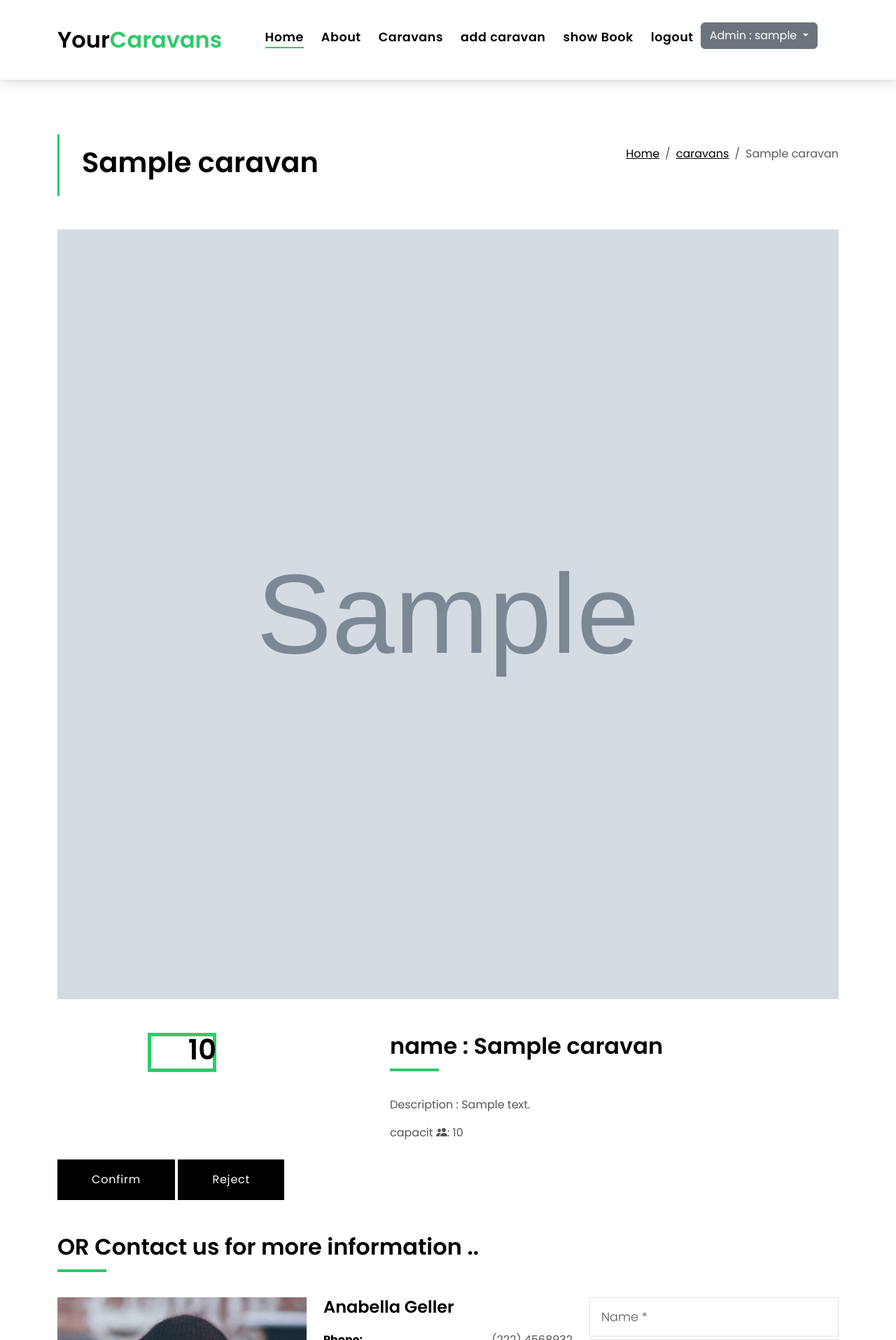
After one commit to AhmedAlhisan/YourCaravan, a Django app: page /showOnePending/1 in a window 1280 px wide. The commit adds this page. Shown: the top 1915 px of the page at 70% size. Run offline with Django 4.2, Linux system fonts and the light colour scheme; a user stored in the database is signed in; tables that the repository leaves empty hold one stand-in row (values such as "Sample post"); grey boxes marked "Sample" are stand-in pictures; some libraries are stand-ins or nearby versions.

Commit message:
Allow usere to add there Caravan for rent , add Admin Control to confirm or rejecte before Users Caravan Showed

```diff
--- a/caravansproject/website/templates/website/base.html
+++ b/caravansproject/website/templates/website/base.html
@@ -68,11 +68,9 @@
             <a class="nav-link" href="{% url 'website:all-caravans' %}">Caravans</a>
           </li>
 
+
           <li class="nav-item">
-            <a class="nav-link" href="{% url 'website:addcaravan' %}">add caravan</a>
-          </li>
-          <li class="nav-item">
-            <a class="nav-link" href="{% url 'website:addcaravan' %}">contact</a>
+            <a class="nav-link" href="{% url 'website:addcaravanuser' %}">add caravan</a>
           </li>
 
 
@@ -103,9 +101,12 @@
             </a>
 
             <ul class="dropdown-menu" aria-labelledby="dropdownMenuLink">
-              <li><a class="dropdown-item" href="#">Action</a></li>
-              <li><a class="dropdown-item" href="#">Another action</a></li>
-              <li><a class="dropdown-item" href="#">Something else here</a></li>
+              <li><a class="dropdown-item" href="#">control Caravans & appontment</a></li>
+              <li><a class="dropdown-item" href="{% url 'website:PendingCaravans' %}">confirm Users Caravan</a></li>
+              <li><a class="dropdown-item" href="#">users control</a></li>
+              <li class="nav-item">
+                <a class="nav-link" href="{% url 'website:addcaravanadmin' %}">add caravan</a>
+              </li>
             </ul>
           </div>
           {% endif %}
--- /dev/null
+++ b/caravansproject/website/templates/website/showSelctedCarvanDetailsByAdminToConfirm.html
@@ -0,0 +1,229 @@
+{% extends 'website/base.html' %}
+{% load static %}
+{% block content %}
+
+  <!--/ Intro Single star /-->
+  <section class="intro-single">
+    <div class="container">
+      <div class="row">
+        <div class="col-md-12 col-lg-8">
+          <div class="title-single-box">
+            <h1 class="title-single">{{assigend_caravan.name}}</h1>
+            <span class="color-text-a"></span>
+          </div>
+        </div>
+        <div class="col-md-12 col-lg-4">
+          <nav aria-label="breadcrumb" class="breadcrumb-box d-flex justify-content-lg-end">
+            <ol class="breadcrumb">
+              <li class="breadcrumb-item">
+                <a href="{% url 'website:home-page' %}">Home</a>
+              </li>
+              <li class="breadcrumb-item">
+                <a href="{% url 'website:all-caravans' %}">caravans</a>
+              </li>
+              <li class="breadcrumb-item active" aria-current="page">
+                {{assigend_caravan.name}}
+              </li>
+            </ol>
+          </nav>
+        </div>
+      </div>
+    </div>
+  </section>
+  <!--/ Intro Single End /-->
+
+  <!--/ Property Single Star /-->
+  <section class="property-single nav-arrow-b">
+    <div class="container">
+      <div class="row">
+        <div class="col-sm-12">
+          <div id="property-single-carousel" class="owl-carousel owl-arrow gallery-property">
+            <div class="carousel-item-b">
+              <img width="500px" height="1100px" src="{{assigend_caravan.feature_image.url}}" alt="">
+            </div>
+
+          </div>
+          <div class="row justify-content-between">
+            <div class="col-md-5 col-lg-4">
+              <div class="property-price d-flex justify-content-center foo">
+                <div class="card-header-c d-flex">
+                  <div class="card-box-ico">
+                    <span class="ion-money"></span>
+                  </div>
+                  <div class="card-title-c align-self-center">
+                    <h5 class="title-c">{{assigend_caravan.price}}</h5>
+                  </div>
+                </div>
+              </div>
+              <div class="property-summary">
+                <div class="row">
+                  <div class="col-sm-12">
+                    <div class="title-box-d section-t4">
+
+                    </div>
+                  </div>
+                </div>
+                <div class="summary-list">
+                  <ul class="list">
+                    <li class="d-flex justify-content-between">
+
+
+                    </li>
+                    <li class="d-flex justify-content-between">
+
+                    </li>
+                    <li class="d-flex justify-content-between">
+
+                    </li>
+                    <li class="d-flex justify-content-between">
+
+                    </li>
+                    <li class="d-flex justify-content-between">
+
+                    </li>
+                    <li class="d-flex justify-content-between">
+
+                    </li>
+                    <li class="d-flex justify-content-between">
+
+                    </li>
+                    <li class="d-flex justify-content-between">
+
+                    </li>
+                  </ul>
+                </div>
+              </div>
+            </div>
+            <div class="col-md-7 col-lg-7 section-md-t3">
+              <div class="row">
+                <div class="col-sm-12">
+                  <div class="title-box-d">
+                    <h3 class="title-d">name : {{assigend_caravan.name}}</h3>
+                  </div>
+                </div>
+              </div>
+              <div class="property-description">
+                <p class="description color-text-a">
+                  Description : {{assigend_caravan.description}}
+                </p>
+                <p class="description color-text-a no-margin">
+                capacit <i class="bi bi-people-fill"></i>: {{assigend_caravan.capacity}}
+                </p>
+
+              </div>
+
+
+              </div>
+              <div class="col-md-12">
+                <a href="{% url 'website:confirmation' assigend_caravan.id %}"><button type="submit" class="btn btn-a">Confirm</button></a>
+                <a href="{% url 'website:reject' assigend_caravan.id %}"><button type="submit" class="btn btn-a">Reject</button></a>
+              </div>
+
+            </div>
+
+          </div>
+        </div>
+
+        <div class="col-md-12">
+          <div class="row section-t3">
+            <div class="col-sm-12">
+              <div class="title-box-d">
+                <h3 class="title-d">OR Contact us for more information ..</h3>
+              </div>
+            </div>
+          </div>
+          <div class="row">
+            <div class="col-md-6 col-lg-4">
+              <img src="img/agent-4.jpg" alt="" class="img-fluid">
+            </div>
+            <div class="col-md-6 col-lg-4">
+              <div class="property-agent">
+                <h4 class="title-agent">Anabella Geller</h4>
+                <p class="color-text-a">
+
+                </p>
+                <ul class="list-unstyled">
+                  <li class="d-flex justify-content-between">
+                    <strong>Phone:</strong>
+                    <span class="color-text-a">(222) 4568932</span>
+                  </li>
+                  <li class="d-flex justify-content-between">
+                    <strong>Mobile:</strong>
+                    <span class="color-text-a">777 287 378 737</span>
+                  </li>
+                  <li class="d-flex justify-content-between">
+                    <strong>Email:</strong>
+                    <span class="color-text-a">annabella@example.com</span>
+                  </li>
+                  <li class="d-flex justify-content-between">
+                    <strong>Skype:</strong>
+                    <span class="color-text-a">Annabela.ge</span>
+                  </li>
+                </ul>
+                <div class="socials-a">
+                  <ul class="list-inline">
+                    <li class="list-inline-item">
+                      <a href="#">
+                        <i class="fa fa-facebook" aria-hidden="true"></i>
+                      </a>
+                    </li>
+                    <li class="list-inline-item">
+                      <a href="#">
+                        <i class="fa fa-twitter" aria-hidden="true"></i>
+                      </a>
+                    </li>
+                    <li class="list-inline-item">
+                      <a href="#">
+                        <i class="fa fa-instagram" aria-hidden="true"></i>
+                      </a>
+                    </li>
+                    <li class="list-inline-item">
+                      <a href="#">
+                        <i class="fa fa-pinterest-p" aria-hidden="true"></i>
+                      </a>
+                    </li>
+                    <li class="list-inline-item">
+                      <a href="#">
+                        <i class="fa fa-dribbble" aria-hidden="true"></i>
+                      </a>
+                    </li>
+                  </ul>
+                </div>
+              </div>
+            </div>
+            <div class="col-md-12 col-lg-4">
+              <div class="property-contact">
+                <form class="form-a">
+                  <div class="row">
+                    <div class="col-md-12 mb-1">
+                      <div class="form-group">
+                        <input type="text" class="form-control form-control-lg form-control-a" id="inputName"
+                          placeholder="Name *" required>
+                      </div>
+                    </div>
+                    <div class="col-md-12 mb-1">
+                      <div class="form-group">
+                        <input type="email" class="form-control form-control-lg form-control-a" id="inputEmail1"
+                          placeholder="Email *" required>
+                      </div>
+                    </div>
+                    <div class="col-md-12 mb-1">
+                      <div class="form-group">
+                        <textarea id="textMessage" class="form-control" placeholder="Comment *" name="message" cols="45"
+                          rows="8" required></textarea>
+                      </div>
+                    </div>
+                    <div class="col-md-12">
+                      <button type="submit" class="btn btn-a">Send Message</button>
+                    </div>
+                  </div>
+                </form>
+              </div>
+            </div>
+          </div>
+        </div>
+      </div>
+    </div>
+  </section>
+  <!--/ Property Single End /-->
+  {% endblock %}
--- a/caravansproject/website/urls.py
+++ b/caravansproject/website/urls.py
@@ -9,9 +9,17 @@ urlpatterns = [
     path('caravan/<caravan_id>' , views.show_details_of_caravans , name='caravan-detailes'),
     path('booking/<caravan_id>',views.bookCaravan ,name='booking'),
     path('showBook/', views.showUserbook , name='showBook'),
-    path('addCaravan/' , views.addCaravan , name='addcaravan'),
+    path('addCaravanAdmin/' , views.addCaravanAdmin , name='addcaravanadmin'),
+    path('addCaravanUser/' , views.addCaravanuser , name='addcaravanuser'),
     path('editcaravan/<caravan_id>',views.updateCaravan ,name='update'),
-    path('delete/<caravan_id>',views.deleteCaravan, name='delete')
+    path('delete/<caravan_id>',views.deleteCaravan, name='delete'),
+    path('showAllPending/' , views.showNeedConfirmationCaravans,name='PendingCaravans'),
+    path('showOnePending/<caravan_id>', views.showSelctedCarvanDetailsByAdminToConfirm , name='pendingCaravan'),
+    path("confirmCaravan/<caravan_id>" , views.confirmCaravan , name='confirmation'),
+    path("rejectCaravan/<caravan_id>" , views.rejectCaravan , name='reject'),
+
+
+
 
 
 
--- a/caravansproject/website/views.py
+++ b/caravansproject/website/views.py
@@ -21,13 +21,25 @@ def caravanList(request :HttpRequest):
 
     return render(request , 'website/caravan-grid.html' , {'all_carvans':all_carvans})
 
-def addCaravan(request :HttpRequest):
+def addCaravanAdmin(request :HttpRequest):
+    '''this function will allow admin to add th caravan directly without confirmation'''
     '''add new caravan by admin '''
     if request.user.is_staff:
         if request.method == 'POST':
             new_caravan=Caravan(name=request.POST['name'],feature_image=request.FILES['feature_image'],description=request.POST['description'],price=request.POST['price'],capacity=request.POST['capacity'],owner=request.user, carvan_status=True)
             new_caravan.save()
         return render(request , 'website/adminAddCaravan.html')
+    return redirect('account:login')
+
+def addCaravanuser(request :HttpRequest):
+    '''this function will allow users to add the caravan but still need  confirmation from admin'''
+    '''add new caravan by user '''
+    if request.user.is_authenticated:
+        if request.method == 'POST':
+            new_caravan=Caravan(name=request.POST['name'],feature_image=request.FILES['feature_image'],description=request.POST['description'],price=request.POST['price'],capacity=request.POST['capacity'],owner=request.user, carvan_status=False)
+            new_caravan.save()
+        return render(request , 'website/adminAddCaravan.html')
+    return redirect('account:login')
 
 def show_details_of_caravans(request :HttpRequest , caravan_id):
     assigend_caravan = Caravan.objects.get(id = caravan_id)
@@ -83,8 +95,39 @@ def updateCaravan(request : HttpRequest , caravan_id):
     return redirect('website:home-page')
 
 def deleteCaravan(request: HttpRequest , caravan_id):
+
+        if request.user.is_staff:
+            selected_caraven = Caravan.objects.get(id=caravan_id)
+            selected_caraven.delete()
+            messages.success(request , 'selected Caravan , deleted succesfuly')
+            return redirect('website:home-page')
+
+def showNeedConfirmationCaravans(request : HttpRequest):
+    '''this function will show all caravans poted by users , and admin need to confirm this caravans to show four public'''
     if request.user.is_staff:
-        selected_caraven = Caravan.objects.get(id=caravan_id)
-        selected_caraven.delete()
-        messages.success(request , 'selected Caravan , deleted succesfuly')
+        pending_caravan=Caravan.objects.filter(carvan_status = False)
+        return render(request , 'website/AdminShowAllpending.html' , {'pending_caravan':pending_caravan})
+    return redirect('account:login')
+
+def showSelctedCarvanDetailsByAdminToConfirm(request : HttpRequest , caravan_id):
+    '''show detailes of one pending caravan'''
+    if request.user.is_staff:
+        assigend_caravan = Caravan.objects.get(id = caravan_id)
+        return render(request , 'website/showSelctedCarvanDetailsByAdminToConfirm.html' , {'assigend_caravan':assigend_caravan} )
+
+
+def confirmCaravan(request : HttpRequest , caravan_id):
+    '''confirmation the caravan'''
+    if request.user.is_staff:
+        assigend_caravan = Caravan.objects.get(id=caravan_id)
+        assigend_caravan.carvan_status=True
+        assigend_caravan.save()
+        messages.success(request , 'caravan Status is now Active and accepted')
         return redirect('website:home-page')
+def rejectCaravan(request : HttpRequest , caravan_id):
+    '''reject Caravan and delete it'''
+    if request.user.is_staff:
+        assigend_caravan  =Caravan.objects.get(id=caravan_id)
+        assigend_caravan.delete()
+        messages.success(request , 'caravan status is Un-Active and rejected' )
+        return redirect('website:home-page')
```
Also changed, not shown: caravansproject/website/templates/website/AdminShowAllpending.html (added, +44 -0 lines), 1 other file.
